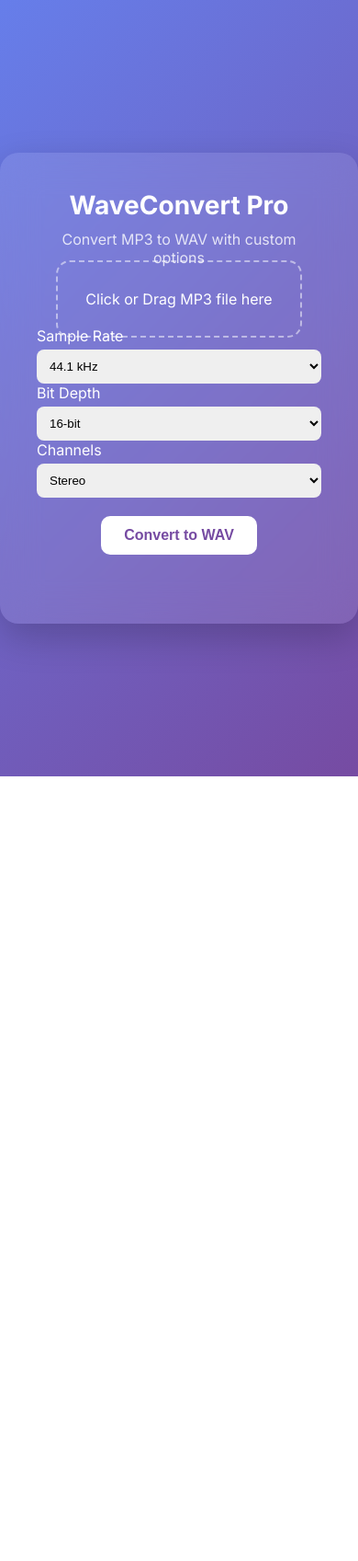
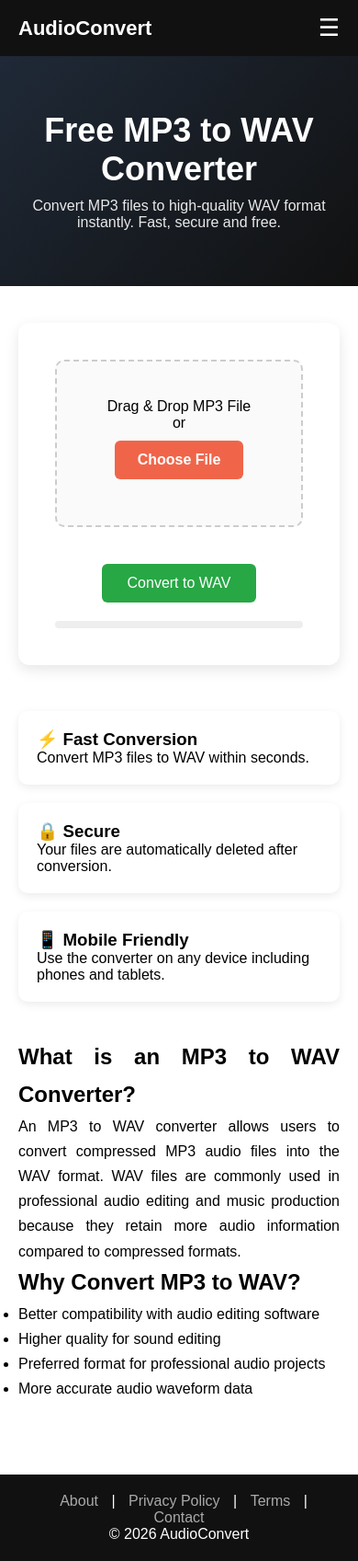
Before and after one commit to Akashupadhyay393/mp3-wav-converter, a website: page index.html in a window 390 px wide. Shown: the whole page at 92% size. Before the commit the page ends 844 px from the top, so only its background shows below. Drawn offline with Linux system fonts and the light colour scheme.

Commit message:
Revamp MP3 to WAV converter page layout and styles
Updated the HTML structure and styling for the MP3 to WAV converter page, including a new header, hero section, and improved form layout.

```diff
--- a/index.html
+++ b/index.html
@@ -1,160 +1,424 @@
 <!DOCTYPE html>
 <html lang="en">
+
 <head>
+
 <meta charset="UTF-8">
 <meta name="viewport" content="width=device-width, initial-scale=1.0">
-<title>WaveConvert Pro - MP3 to WAV</title>
 
-<link href="https://fonts.googleapis.com/css2?family=Inter:wght@400;600;700&display=swap" rel="stylesheet">
+<title>Free MP3 to WAV Converter | Fast Online Audio Converter</title>
+
+<meta name="description" content="Convert MP3 to WAV online for free. Fast, secure and high quality MP3 to WAV converter tool.">
 
 <style>
-* { margin:0; padding:0; box-sizing:border-box; }
-body {
-  font-family: 'Inter', sans-serif;
-  background: linear-gradient(135deg, #667eea, #764ba2);
+
+*{
+margin:0;
+padding:0;
+box-sizing:border-box;
+font-family:Arial, Helvetica, sans-serif;
+}
+
+/* HEADER */
+
+header{
+background:#111;
+color:white;
+padding:15px 20px;
 display:flex;
-  justify-content:center;
+justify-content:space-between;
 align-items:center;
-  min-height:100vh;
+position:sticky;
+top:0;
+z-index:1000;
 }
-.container {
-  background: rgba(255,255,255,0.1);
-  backdrop-filter: blur(20px);
-  border-radius: 20px;
+
+.logo{
+font-size:22px;
+font-weight:bold;
+}
+
+nav a{
+color:white;
+margin-left:20px;
+text-decoration:none;
+}
+
+.menu-toggle{
+font-size:26px;
+cursor:pointer;
+display:none;
+}
+
+/* HERO */
+
+.hero{
+padding:60px 20px;
+background:linear-gradient(135deg,#1f2937,#111);
+color:white;
+text-align:center;
+}
+
+.hero h1{
+font-size:36px;
+margin-bottom:10px;
+}
+
+.hero p{
+opacity:0.9;
+}
+
+/* MAIN */
+
+.container{
+max-width:900px;
+margin:auto;
+padding:40px 20px;
+}
+
+/* CONVERTER */
+
+.converter-box{
+background:white;
 padding:40px;
+border-radius:12px;
+box-shadow:0 5px 15px rgba(0,0,0,0.1);
+text-align:center;
+}
+
+.upload-area{
+border:2px dashed #ccc;
+padding:40px;
+border-radius:10px;
+background:#fafafa;
+cursor:pointer;
+margin-bottom:20px;
+}
+
+.upload-area:hover{
+border-color:#28a745;
+background:#f1fff5;
+}
+
+/* Custom file button */
+
+.upload-area input[type="file"]{
+display:none;
+}
+
+.custom-file-upload{
+display:inline-block;
+padding:12px 25px;
+cursor:pointer;
+background:#F0654A;
+color:white;
+border-radius:6px;
+font-weight:bold;
+margin-top:10px;
+}
+
+.custom-file-upload:hover{
+background:#218838;
+}
+
+#fileName{
+word-wrap: break-word;
+max-width:100%;
+text-align:center;
+margin-top:10px;
+color:#333;
+}
+
+/* BUTTON */
+
+button{
+margin-top:20px;
+padding:12px 28px;
+font-size:16px;
+border:none;
+border-radius:6px;
+background:#28a745;
+color:white;
+cursor:pointer;
+}
+
+button:hover{
+background:#218838;
+}
+
+/* PROGRESS */
+
+.progress{
 width:100%;
-  max-width:500px;
+background:#eee;
+height:8px;
+border-radius:5px;
+margin-top:20px;
+overflow:hidden;
+}
+
+.progress-bar{
+height:100%;
+width:0%;
+background:#28a745;
+transition: width 0.4s;
+}
+
+/* FEATURES */
+
+.features{
+display:grid;
+grid-template-columns:repeat(auto-fit,minmax(200px,1fr));
+gap:20px;
+margin-top:50px;
+}
+
+.feature{
+background:white;
+padding:20px;
+border-radius:10px;
+box-shadow:0 3px 10px rgba(0,0,0,0.08);
+}
+
+/* CONTENT */
+
+.content{
+margin-top:40px;
+line-height:1.7;
+}
+
+/* FOOTER */
+
+footer{
+background:#111;
+color:white;
 text-align:center;
+padding:20px;
+margin-top:40px;
+}
+
+footer a{
+color:#aaa;
+margin:0 10px;
+text-decoration:none;
+}
+
+footer a:hover{
 color:white;
-  box-shadow:0 15px 40px rgba(0,0,0,0.2);
 }
-h1 { font-size:28px; font-weight:700; margin-bottom:10px; }
-p { opacity:0.8; margin-bottom:25px; }
-.upload-box {
-  border:2px dashed rgba(255,255,255,0.5);
-  border-radius:15px;
-  padding:30px;
-  cursor:pointer;
-  transition:0.3s;
+
+/* MOBILE */
+
+@media (max-width:768px){
+
+.menu-toggle{
+display:block;
 }
-.upload-box:hover { background:rgba(255,255,255,0.1); }
-input[type="file"] { display:none; }
-button {
-  margin-top:20px;
-  padding:12px 25px;
-  border:none;
-  border-radius:10px;
-  font-size:16px;
-  font-weight:600;
-  cursor:pointer;
-  transition:0.3s;
+
+nav{
+display:none;
+position:absolute;
+top:60px;
+left:0;
+width:100%;
+background:#111;
+flex-direction:column;
+text-align:center;
 }
-.convert-btn { background:white; color:#764ba2; }
-.convert-btn:hover { transform:translateY(-2px); }
-.download-btn { background:#00e676; color:white; display:none; margin-top:20px; padding:12px 25px; border-radius:10px; }
-select { width:100%; padding:10px; margin-top:5px; border-radius:8px; border:none; }
-.progress { width:100%; background:rgba(255,255,255,0.2); border-radius:10px; margin-top:20px; height:8px; overflow:hidden; display:none; }
-.progress-bar { height:100%; width:0%; background:#00e676; transition: width 0.3s; }
-audio { width:100%; margin-top:20px; display:none; }
-.status { margin-top:15px; font-size:14px; opacity:0.9; }
+
+nav a{
+display:block;
+padding:15px;
+border-top:1px solid #333;
+}
+
+nav.active{
+display:flex;
+}
+
+.content{
+text-align:justify;
+}
+
+}
+
 </style>
+
 </head>
+
 <body>
 
+<header>
+
+<div class="logo">AudioConvert</div>
+
+<div class="menu-toggle" onclick="toggleMenu()">☰</div>
+
+<nav id="navMenu">
+<a href="/">Home</a>
+<a href="/about.html">About</a>
+<a href="/contact.html">Contact</a>
+<a href="/privacy.html">Privacy</a>
+</nav>
+
+</header>
+
+
+<section class="hero">
+
+<h1>Free MP3 to WAV Converter</h1>
+<p>Convert MP3 files to high-quality WAV format instantly. Fast, secure and free.</p>
+
+</section>
+
+
 <div class="container">
-  <h1>WaveConvert Pro</h1>
-  <p>Convert MP3 to WAV with custom options</p>
+
+<div class="converter-box">
 
 <form id="uploadForm">
-    <label class="upload-box">
-      <span id="fileText">Click or Drag MP3 file here</span>
-      <input type="file" name="audio" id="fileInput" accept=".mp3" required>
+
+<div class="upload-area" id="uploadArea">
+
+<p>Drag & Drop MP3 File</p>
+<p>or</p>
+
+<label class="custom-file-upload">
+Choose File
+<input type="file" name="audio" accept=".mp3" required id="fileInput">
 </label>
 
-    <div style="margin-top:20px; text-align:left;">
-      <label>Sample Rate</label>
-      <select name="sampleRate" required>
-        <option value="16000">16 kHz</option>
-        <option value="24000">24 kHz</option>
-        <option value="32000">32 kHz</option>
-        <option value="44100" selected>44.1 kHz</option>
-        <option value="48000">48 kHz</option>
-      </select>
+<p id="fileName"></p>
 
-      <label style="margin-top:15px;">Bit Depth</label>
-      <select name="bitDepth" required>
-        <option value="16">16-bit</option>
-        <option value="24">24-bit</option>
-        <option value="32">32-bit</option>
-      </select>
-
-      <label style="margin-top:15px;">Channels</label>
-      <select name="channels" required>
-        <option value="1">Mono</option>
-        <option value="2" selected>Stereo</option>
-      </select>
 </div>
 
-    <button type="submit" class="convert-btn">Convert to WAV</button>
+<button type="submit">Convert to WAV</button>
+
 </form>
 
 <div class="progress">
-    <div class="progress-bar"></div>
+<div class="progress-bar" id="progressBar"></div>
 </div>
 
-  <audio id="audioPreview" controls></audio>
-  <br>
-  <a id="downloadBtn" class="download-btn">Download WAV</a>
-  <div class="status" id="status"></div>
+<p id="status"></p>
+
 </div>
 
+
+<section class="features">
+
+<div class="feature">
+<h3>⚡ Fast Conversion</h3>
+<p>Convert MP3 files to WAV within seconds.</p>
+</div>
+
+<div class="feature">
+<h3>🔒 Secure</h3>
+<p>Your files are automatically deleted after conversion.</p>
+</div>
+
+<div class="feature">
+<h3>📱 Mobile Friendly</h3>
+<p>Use the converter on any device including phones and tablets.</p>
+</div>
+
+</section>
+
+
+<div class="content">
+
+<h2>What is an MP3 to WAV Converter?</h2>
+
+<p>
+An MP3 to WAV converter allows users to convert compressed MP3 audio files into the WAV format.
+WAV files are commonly used in professional audio editing and music production because they retain
+more audio information compared to compressed formats.
+</p>
+
+<h2>Why Convert MP3 to WAV?</h2>
+
+<ul>
+<li>Better compatibility with audio editing software</li>
+<li>Higher quality for sound editing</li>
+<li>Preferred format for professional audio projects</li>
+<li>More accurate audio waveform data</li>
+</ul>
+
+</div>
+
+</div>
+
+
+<footer>
+
+<p>
+<a href="/about.html">About</a> |
+<a href="/privacy.html">Privacy Policy</a> |
+<a href="/terms.html">Terms</a> |
+<a href="/contact.html">Contact</a>
+</p>
+
+<p>© 2026 AudioConvert</p>
+
+</footer>
+
+
 <script>
-const form = document.getElementById('uploadForm');
-const fileInput = document.getElementById('fileInput');
-const fileText = document.getElementById('fileText');
-const progress = document.querySelector('.progress');
-const progressBar = document.querySelector('.progress-bar');
-const statusText = document.getElementById('status');
-const audioPreview = document.getElementById('audioPreview');
-const downloadBtn = document.getElementById('downloadBtn');
 
-fileInput.addEventListener('change', () => {
-  fileText.textContent = fileInput.files[0].name;
+// Hamburger menu toggle
+function toggleMenu(){
+document.getElementById("navMenu").classList.toggle("active");
+}
+
+// Show selected file name
+const fileInput = document.getElementById("fileInput");
+const fileName = document.getElementById("fileName");
+
+fileInput.addEventListener("change", function(){
+  if(this.files && this.files.length > 0){
+    fileName.textContent = this.files[0].name;
+  } else {
+    fileName.textContent = "";
+  }
 });
 
-form.addEventListener('submit', async (e) => {
+// Form submission
+document.getElementById('uploadForm').addEventListener('submit', async function(e){
+
 e.preventDefault();
-  const formData = new FormData(form);
 
-  progress.style.display = "block";
-  progressBar.style.width = "30%";
-  statusText.innerText = "Uploading...";
+document.getElementById("progressBar").style.width="40%";
+document.getElementById('status').innerText="Converting...";
 
-  const response = await fetch('/convert', {
-    method: 'POST',
-    body: formData
+const formData=new FormData(this);
+
+const response=await fetch('/convert',{
+method:'POST',
+body:formData
 });
 
-  progressBar.style.width = "80%";
-  statusText.innerText = "Processing...";
+document.getElementById("progressBar").style.width="100%";
 
-  if (response.ok) {
-    const blob = await response.blob();
-    const url = URL.createObjectURL(blob);
+if(response.ok){
 
-    progressBar.style.width = "100%";
-    statusText.innerText = "Conversion Complete 🎉";
+const blob=await response.blob();
+const url=window.URL.createObjectURL(blob);
 
-    audioPreview.src = url;
-    audioPreview.style.display = "block";
+const a=document.createElement('a');
+a.href=url;
+a.download="converted.wav";
+a.click();
 
-    downloadBtn.href = url;
-    downloadBtn.download = "converted.wav";
-    downloadBtn.style.display = "inline-block";
-  } else {
-    statusText.innerText = "Conversion failed.";
+document.getElementById('status').innerText="Download started!";
+
+}else{
+
+document.getElementById('status').innerText="Conversion failed.";
+
 }
+
 });
+
 </script>
 
 </body>
```
Lines whose indentation alone changed are shown as unchanged.
